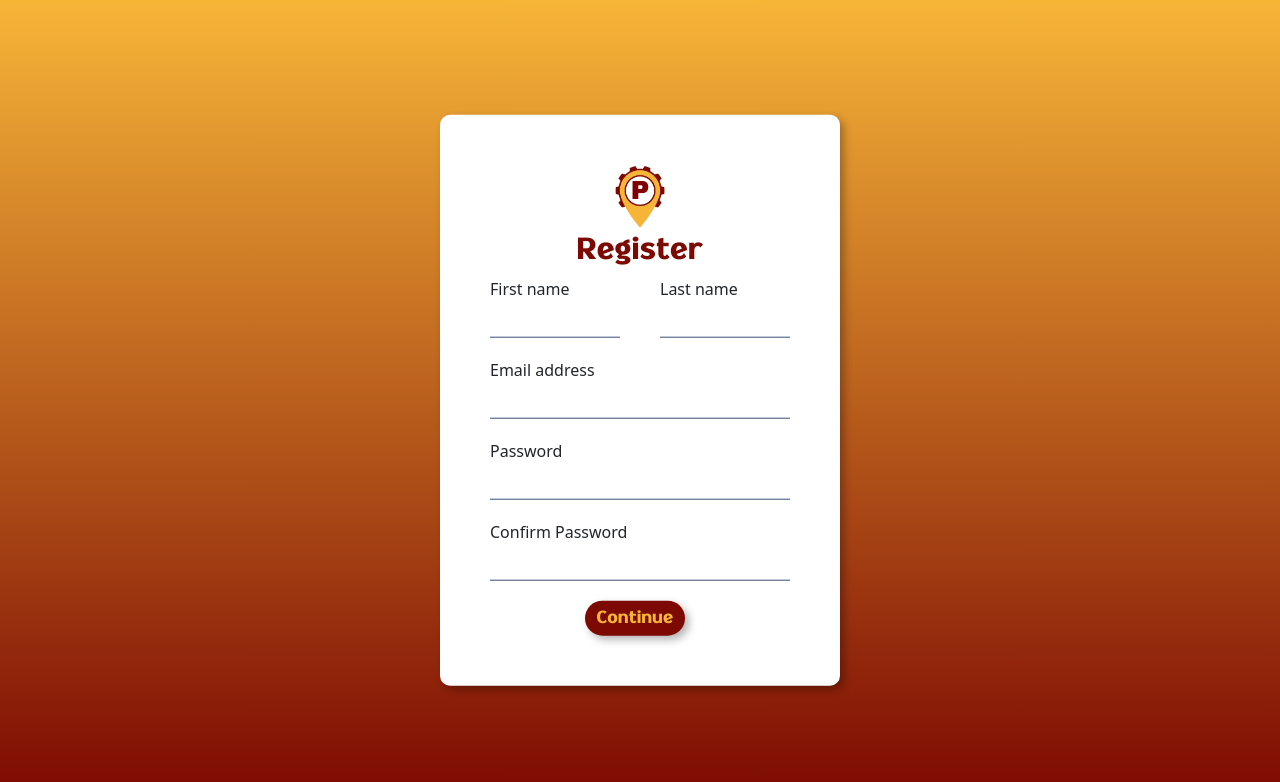
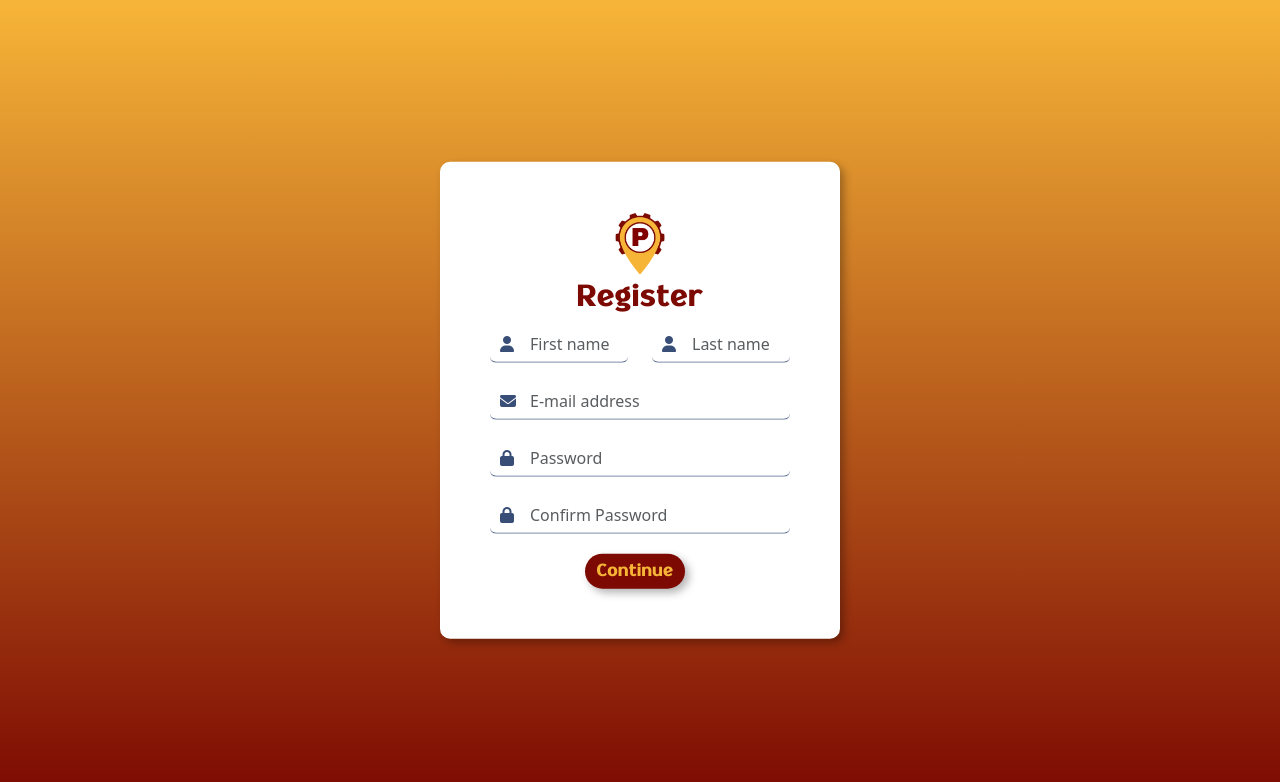
Before and after one commit to ArchonsDev/react-wildpark-web, a React (Create React App) app: page /register in a window 1280 px wide. Shown: the top 782 px of the page. Built offline with nearby package versions, Linux system fonts and the light colour scheme.

Commit message:
added icons from fontawesome for input box

```diff
--- a/public/index.html
+++ b/public/index.html
@@ -9,5 +9,9 @@
   <body>
     <div id="root"></div>
     <script src="https://cdn.jsdelivr.net/npm/bootstrap@5.1.0/dist/js/bootstrap.bundle.min.js"></script>
+    <script
+      src="https://kit.fontawesome.com/c68f688e3a.js"
+      crossorigin="anonymous"
+    ></script>
   </body>
 </html>
--- a/src/pages/Register/index.js
+++ b/src/pages/Register/index.js
@@ -9,56 +9,73 @@ const Register = () => {
         <form>
           {/* Register section: Title */}
           <div className={`${styles.titleForm}`}>
-            <img src={logo} className={`${styles.logoStyle}`} />
+            <img
+              src={logo}
+              className={`${styles.logoStyle}`}
+              alt="wildpark_logo"
+            />
             <h3 className={`${styles.registerTitle}`}>Register</h3>
           </div>
+
           {/* Register section: Name */}
-          <div className="form-group d-flex">
-            <div className={`mr-2 ${styles.inputNameBox}`}>
-              <label htmlFor="inputFirstname">First name</label>
+          <div className="row">
+            <div className="col">
+              <div className={`${styles.inputContainer}`}>
+                <i className={`fa fa-user icon ${styles.iconStyle}`}></i>
                 <input
                   type="text"
                   className={`form-control ${styles.inputMargin}`}
-                id="inputFirstname"
-                aria-describedby="fnameHelp"
+                  placeholder="First name"
                 />
               </div>
-            <div>
-              <label htmlFor="inputLastname">Last name</label>
+            </div>
+            <div className="col">
+              <div className={`${styles.inputContainer}`}>
+                <i className={`fa fa-user icon ${styles.iconStyle}`}></i>
                 <input
                   type="text"
                   className={`form-control ${styles.inputMargin}`}
-                id="inputLastname"
-                aria-describedby="lnameHelp"
+                  placeholder="Last name"
                 />
               </div>
             </div>
+          </div>
+
           {/* Register section: Email */}
           <div className="form-group">
-            <label for="inputEmail">Email address</label>
+            <div className={`${styles.inputContainer}`}>
+              <i className={`fa-solid fa-envelope ${styles.iconStyle}`}></i>
               <input
                 type="email"
                 class={`form-control ${styles.inputMargin}`}
                 id="exampleInputEmail1"
-              aria-describedby="emailHelp"
+                placeholder="E-mail address"
               />
             </div>
+          </div>
+
           {/* Register section: Password */}
           <div className="form-group">
-            <label for="inputPassword">Password</label>
+            <div className={`${styles.inputContainer}`}>
+              <i class={`fa-solid fa-lock ${styles.iconStyle}`}></i>
               <input
                 type="password"
                 class={`form-control ${styles.inputMargin}`}
                 id="inputPassword"
+                placeholder="Password"
               />
             </div>
+          </div>
           <div className="form-group">
-            <label for="inputConfirmPassword">Confirm Password</label>
+            <div className={`${styles.inputContainer}`}>
+              <i class={`fa-solid fa-lock ${styles.iconStyle}`}></i>
               <input
                 type="password"
                 class={`form-control ${styles.inputMargin}`}
                 id="inputConfirmPassword"
+                placeholder="Confirm Password"
               />
+            </div>
           </div>
           <div className="row justify-content-center">
             <div className="col-auto">
--- a/src/pages/Register/style.module.css
+++ b/src/pages/Register/style.module.css
@@ -2,6 +2,22 @@
   background: linear-gradient(to bottom, #f7b538, #7c0902);
   background-size: cover;
   height: 100vh;
+}
+
+.registerTitle {
+  margin-bottom: 10px;
+}
+
+.inputContainer {
+  position: relative;
+}
+
+.iconStyle {
+  position: absolute;
+  top: 50%;
+  left: 10px;
+  transform: translateY(-50%);
+  color: #384e77;
 }
 
 .formBox {
@@ -17,10 +33,6 @@
   min-height: 300px;
   border-radius: 10px;
   box-shadow: 4px 4px 8px rgba(0, 0, 0, 0.3);
-}
-
-.inputNameBox {
-  margin-right: 40px;
 }
 
 .logoStyle {
@@ -56,6 +68,10 @@
   margin-bottom: 20px;
   border: none !important;
   border-bottom: 1px solid #384e77 !important;
-  border-radius: 0 !important;
+  border-radius: 6px !important;
+  padding-left: 40px !important;
+}
+
+.inputMargin:focus {
   outline: none !important;
 }
```
Lines whose indentation alone changed are shown as unchanged.
